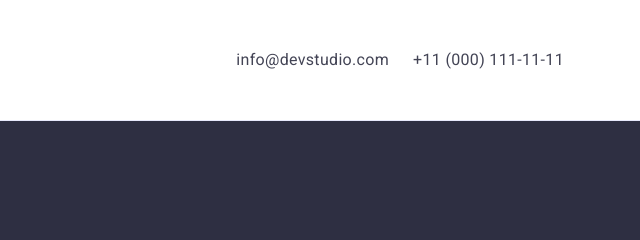
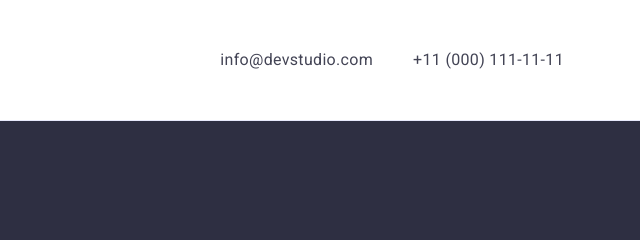
Before and after one commit to Daria040588/goit-homework-03, a plain HTML site: page index.html in a window 1280 px wide. Shown: the top 240 px of the page, 640-1280 px from the left. Drawn offline with nearby package versions, Linux system fonts and the light colour scheme.

Commit message:
commit11

```diff
--- a/index.html
+++ b/index.html
@@ -34,7 +34,7 @@
                 </ul>
             </nav>
             <address class="contact">
-                <ul class="list-contact list">
+                <ul class="list-contact list header-list">
                     <li><a class="link-contact link" href="mailto:info@devstudio.com">info@devstudio.com</a>
                     </li>
                     <li><a class="link-contact link" href="tel:+110001111111">+11 (000) 111-11-11</a></li>
```
Also changed, not shown: portfolio.html (+1 -1 lines).
